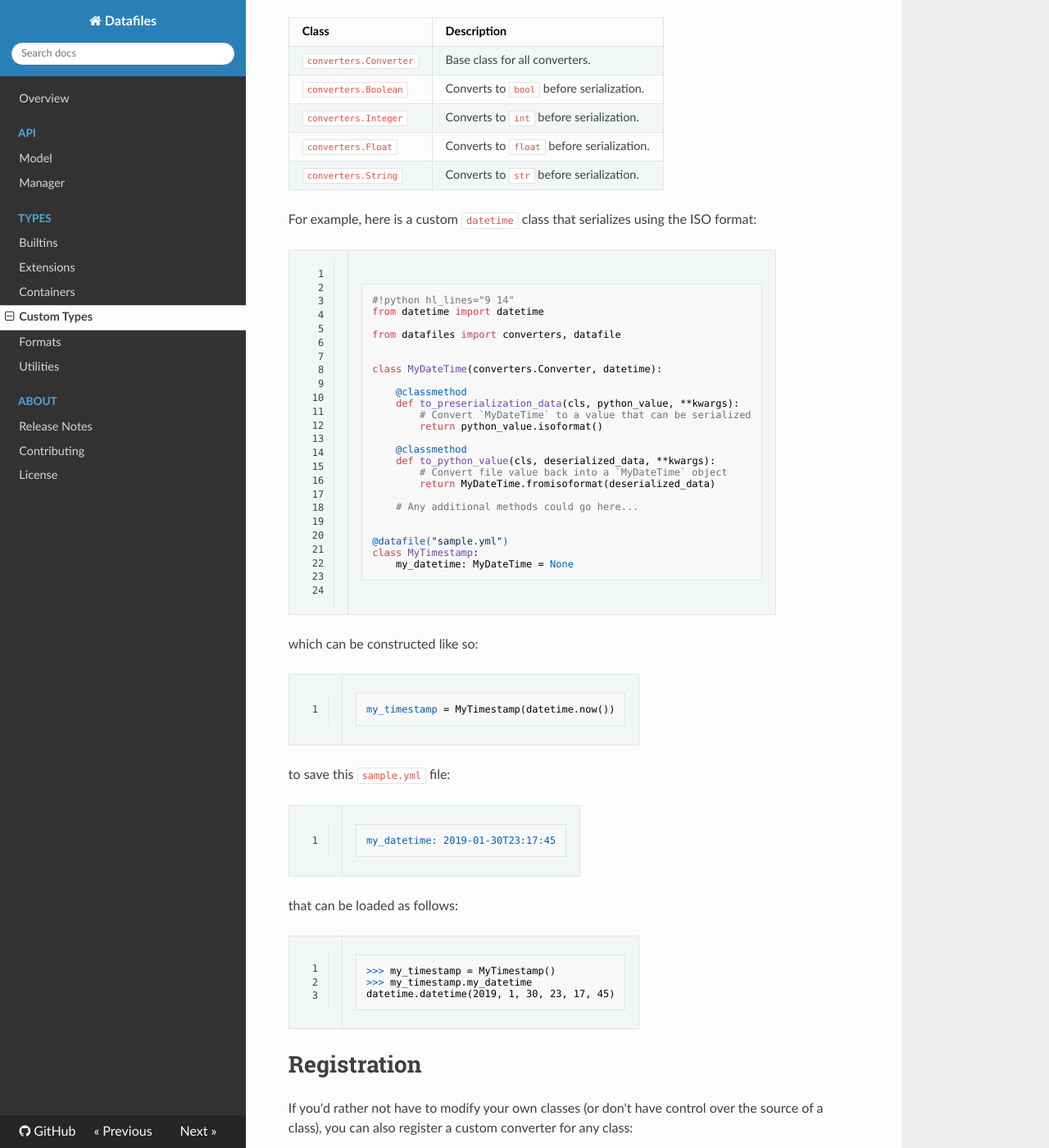
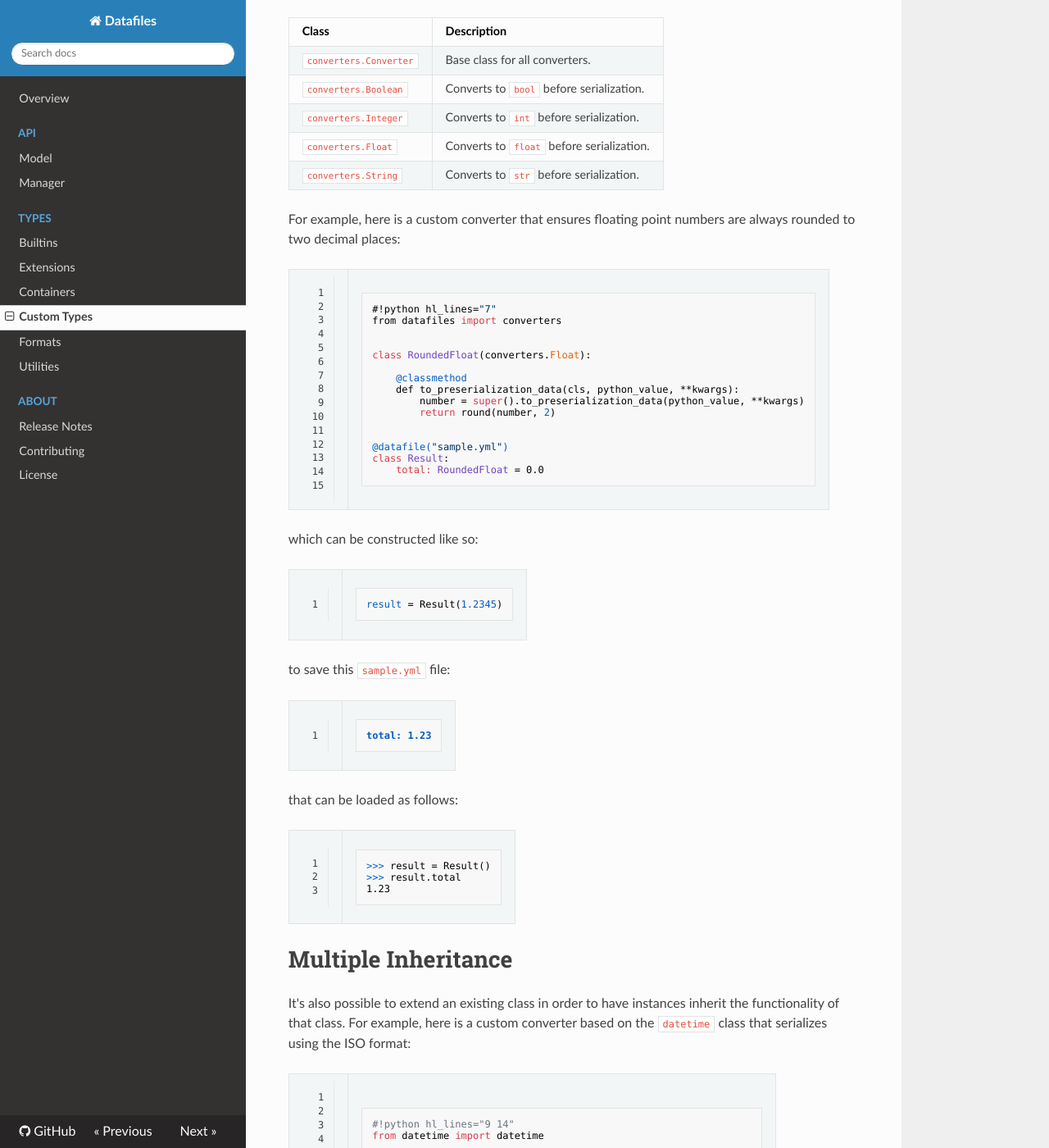
Before and after one commit to jacebrowning/datafiles, an MkDocs documentation site: the page built from docs/types/custom.md, in a window 1280 px wide and 1400 px high, scrolled down 235 px. Shown: the whole window at 82% size. Built offline with MkDocs 1.6.1, drawn with Linux system fonts in a browser that asks for light colours; nearby versions of some CDN libraries; some of the changed text lies outside the part shown.

Commit message:
Document basic converter extension

````diff
--- a/docs/types/custom.md
+++ b/docs/types/custom.md
@@ -12,7 +12,49 @@ Custom types can be saved and loaded by extending one of the included converter
 | `converters.Float` | Converts to `float` before serialization. |
 | `converters.String` | Converts to `str` before serialization. |
 
-For example, here is a custom `datetime` class that serializes using the ISO format:
+For example, here is a custom converter that ensures floating point numbers are always rounded to two decimal places:
+
+```
+#!python hl_lines="7"
+from datafiles import converters
+
+
+class RoundedFloat(converters.Float):
+
+    @classmethod
+    def to_preserialization_data(cls, python_value, **kwargs):
+        number = super().to_preserialization_data(python_value, **kwargs)
+        return round(number, 2)
+
+
+@datafile("sample.yml")
+class Result:
+    total: RoundedFloat = 0.0
+```
+
+which can be constructed like so:
+
+```python
+result = Result(1.2345)
+```
+
+to save this `sample.yml` file:
+
+```yaml
+total: 1.23
+```
+
+that can be loaded as follows:
+
+```python
+>>> result = Result()
+>>> result.total
+1.23
+```
+
+# Multiple Inheritance
+
+It's also possible to extend an existing class in order to have instances inherit the functionality of that class. For example, here is a custom converter based on the `datetime` class that serializes using the ISO format:
 
 ```
 #!python hl_lines="9 14"
@@ -37,14 +79,14 @@ class MyDateTime(converters.Converter, datetime):
 
 
 @datafile("sample.yml")
-class MyTimestamp:
+class Timestamp:
     my_datetime: MyDateTime = None
 ```
 
 which can be constructed like so:
 
 ```python
-my_timestamp = MyTimestamp(datetime.now())
+timestamp = Timestamp(datetime.now())
 ```
 
 to save this `sample.yml` file:
@@ -56,12 +98,12 @@ my_datetime: 2019-01-30T23:17:45
 that can be loaded as follows:
 
 ```python
->>> my_timestamp = MyTimestamp()
->>> my_timestamp.my_datetime
+>>> timestamp = Timestamp()
+>>> timestamp.my_datetime
 datetime.datetime(2019, 1, 30, 23, 17, 45)
 ```
 
-# Registration
+# Converter Registration
 
 If you'd rather not have to modify your own classes (or don't have control over the source of a class), you can also register a custom converter for any class:
 
@@ -89,14 +131,14 @@ converters.register(datetime, DateTimeConverter)
 
 
 @datafile("sample.yml")
-class MyTimestamp:
+class Timestamp:
     my_datetime: datetime = None
 ```
 
 which can be constructed like so:
 
 ```python
-my_timestamp = MyTimestamp(datetime.now())
+timestamp = Timestamp(datetime.now())
 ```
 
 to save this `sample.yml` file:
@@ -108,7 +150,7 @@ my_datetime: 2019-01-30T23:18:30
 that can be loaded as follows:
 
 ```python
->>> my_timestamp = MyTimestamp()
->>> my_timestamp.my_datetime
+>>> timestamp = Timestamp()
+>>> timestamp.my_datetime
 datetime.datetime(2019, 1, 30, 23, 18, 30)
 ```
````
